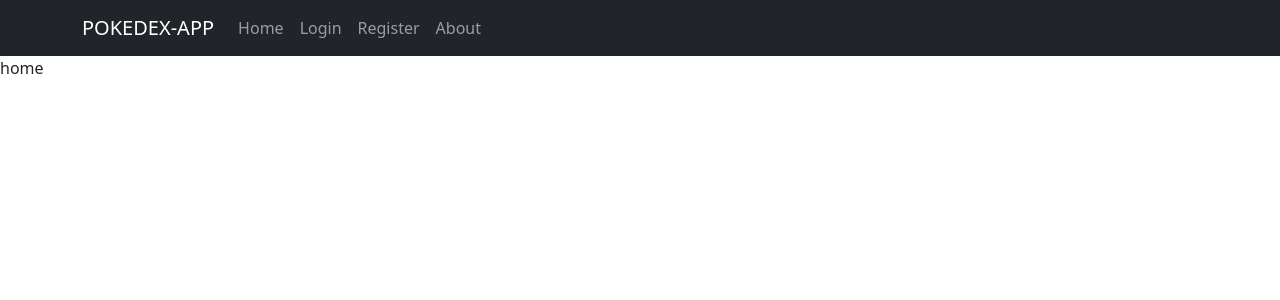
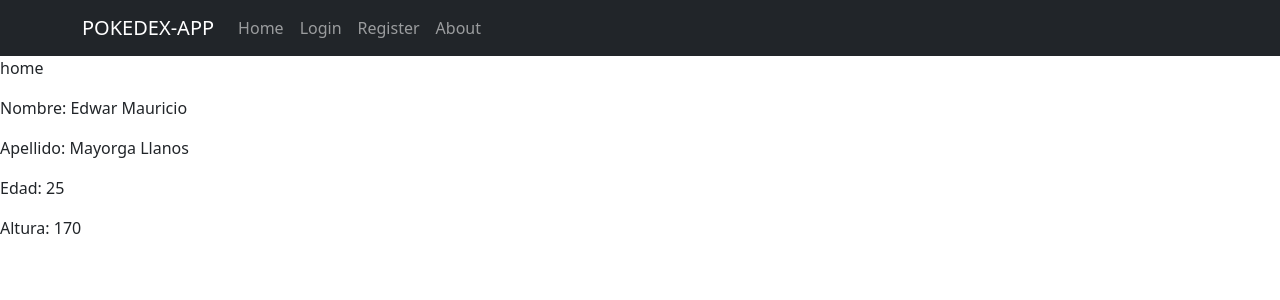
Before and after one commit to emmllanitos/pokedex-app, a React (Create React App) app: page / in a window 1280 px wide. Shown: the top 300 px of the page. Built offline with nearby package versions, Linux system fonts and the light colour scheme.

Commit message:
Ejemplo uso de Props

```diff
--- a/src/routes/Home.js
+++ b/src/routes/Home.js
@@ -1,3 +1,15 @@
-export function Home() {
-  return <div>home</div>;
-}
+import { Props } from "./Props";
+
+export const Home = () => {
+  return (
+    <div>
+      <p>home</p>
+      <Props
+        firstname="Edwar Mauricio"
+        lastname="Mayorga Llanos"
+        age={25}
+        height={170}
+      />
+    </div>
+  );
+};
--- /dev/null
+++ b/src/routes/Props.js
@@ -0,0 +1,10 @@
+export function Props({ firstname, lastname, age, height }) {
+  return (
+    <div>
+      <p>Nombre: {firstname}</p>
+      <p>Apellido: {lastname}</p>
+      <p>Edad: {age}</p>
+      <p>Altura: {height}</p>
+    </div>
+  );
+}
```
